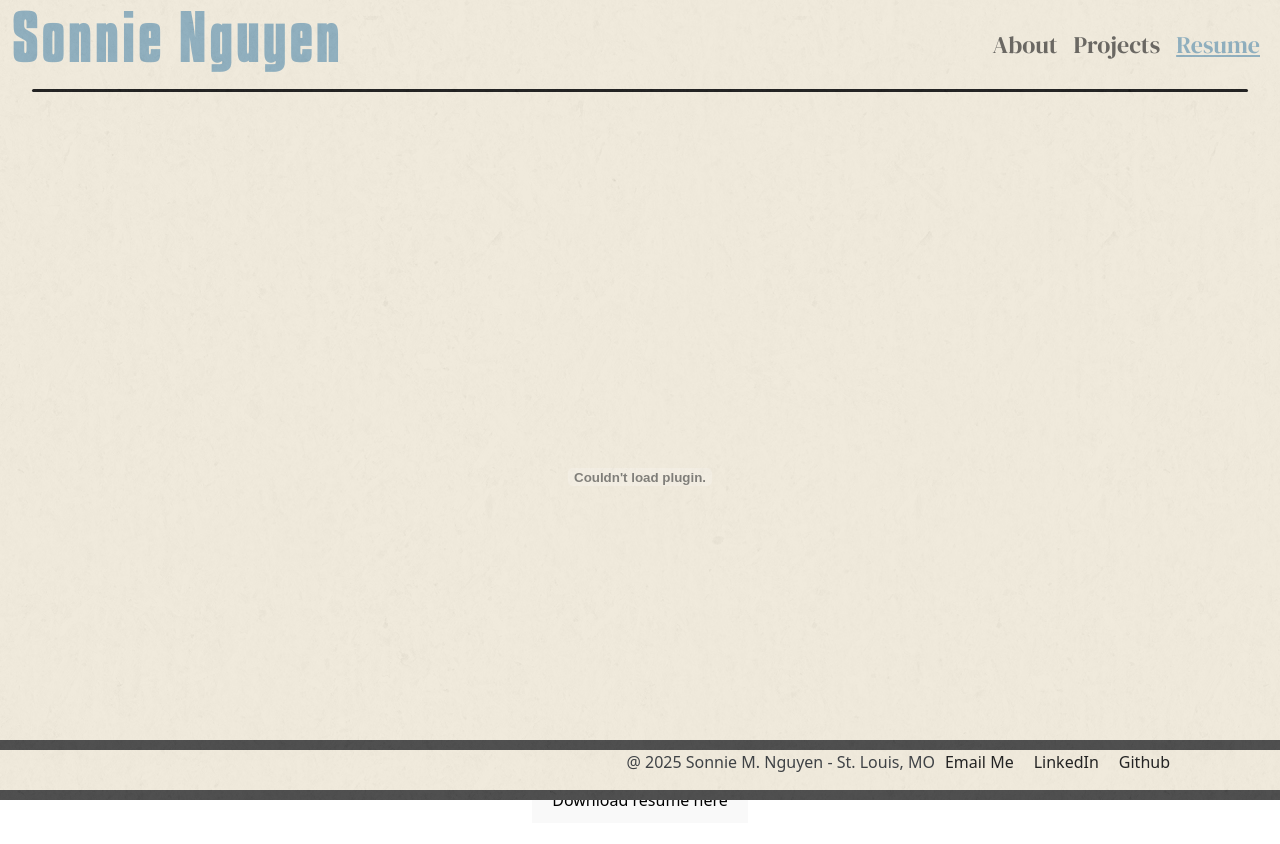
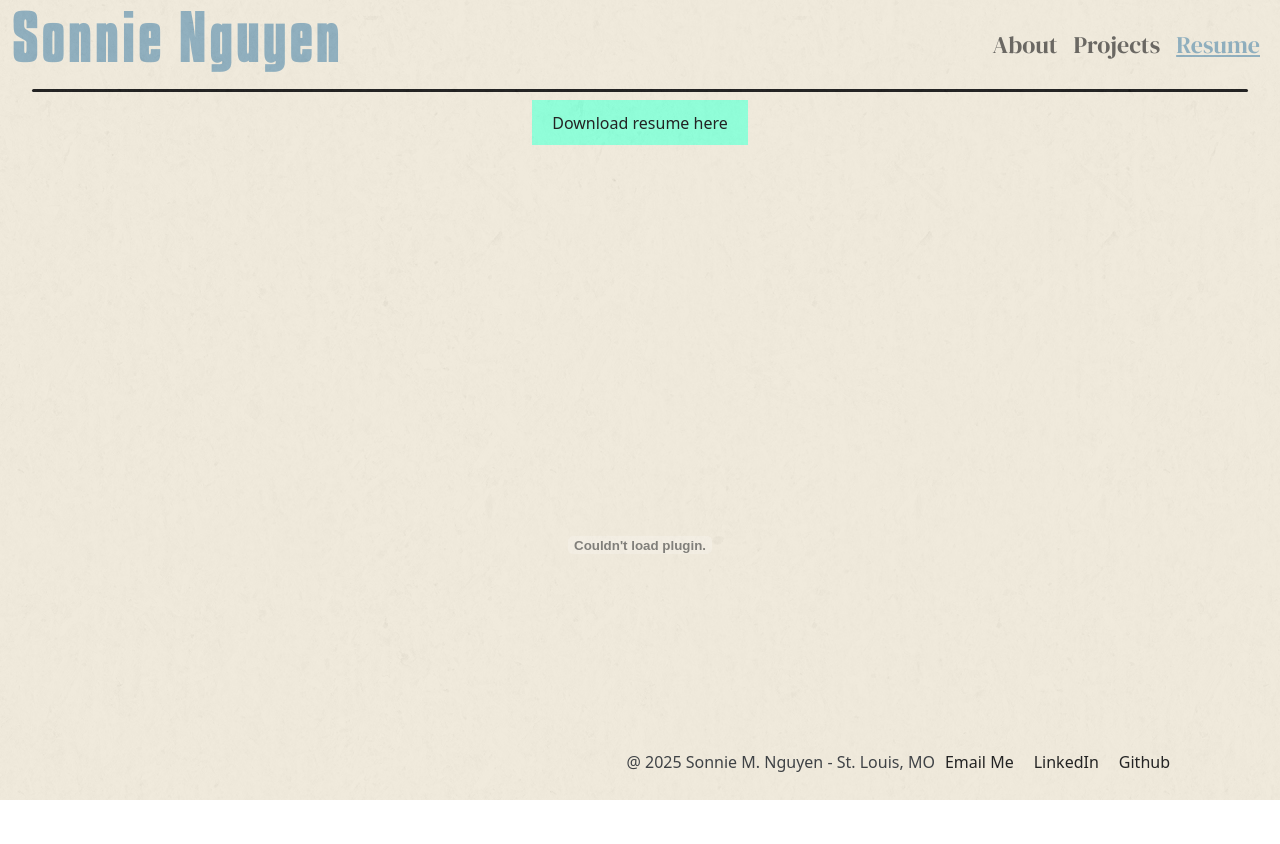
Before and after one commit to Sunsonni/PortfolioWebsite, a React (Vite) app in the folder Portfolio-client/: page /Resume in a window 1280 px wide. Shown: the top 844 px of the page. After the commit the page ends 800 px from the top, so only its background shows below. Built offline with nearby package versions, Linux system fonts and the light colour scheme.

Commit message:
small changes

```diff
--- a/Portfolio-client/src/App.css
+++ b/Portfolio-client/src/App.css
@@ -8,6 +8,9 @@
 html, body {
   width: 100%;
   height: 100%;
+  margin: 0;
+  padding: 0;
+  overflow-x: hidden;
 }
 .app-container {
   flex: 1;
@@ -114,7 +117,7 @@ body::after {
 
 .content-container {
   padding-top: 100px; /* Adjust for navbar height */
-  padding-bottom: 50px; /* Adjust for footer height */
+  padding-bottom: 80px; /* Adjust for footer height */
   min-height: calc(100vh - 130px); /* Adjust dynamically */
 }
 
@@ -198,7 +201,7 @@ body::after {
   justify-content: flex-end;
   flex-direction: row;
   background-color: #EFE8D8;
-  padding: 0 100px;
+  padding: 10px 100px;
 }
 
 .footer-content a {
@@ -211,7 +214,6 @@ body::after {
   color: #7FA4B6;
   text-decoration: underline;
 }
-
 
 .text-links {
   color: black;
@@ -234,12 +236,17 @@ embed {
   max-width: 100%; /* Makes sure the PDF stays responsive */
 }
 
+.downloadButton{
+  background-color: aquamarine;
+
+}
+
 .footer{
   position: fixed;
   bottom: 0;
   left: 0;
   width: 100%;
-  background-color: #333;
+  /* background-color: #333; */
   text-align: center;
-  padding: 10px 0;
+  padding: 0;
 }
--- a/Portfolio-client/src/components/Resume.jsx
+++ b/Portfolio-client/src/components/Resume.jsx
@@ -14,9 +14,9 @@ const Resume = () => {
 
     return (
         <>
+        <button  className='downloadButton' onClick={onButtonClick}>Download resume here</button>
         <div className='resume-container'>
             <embed src={pdfUrl} width="80%" align="middle" height="600px" type="application/pdf" />
-        <button onClick={onButtonClick}>Download resume here</button>
         </div>
         </>
     );
```
